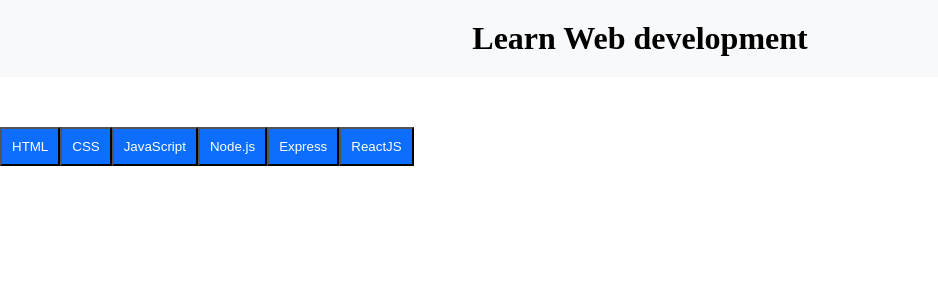
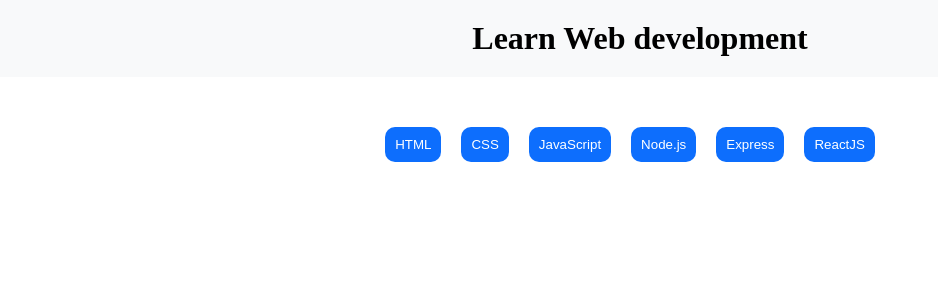
Before and after one commit to AndreaRispoli97/react-use-state, a React (Vite) app: page / in a window 1280 px wide. Shown: the top 300 px of the page, without its empty margins (0-938 px from the left). Built offline with nearby package versions, Linux system fonts and the light colour scheme.

Commit message:
feat: update README with exercise instructions and restructure Main component layout

```diff
--- a/src/component/Main.jsx
+++ b/src/component/Main.jsx
@@ -4,8 +4,10 @@
 function Main() {
 
     return (
-        <div className="button-container">
-            <CardFaq languages={languages} />
+        <div className="container">
+            <div className="button">
+                <CardFaq languages={languages} />
+            </div>
         </div>
     )
 }
--- a/src/index.css
+++ b/src/index.css
@@ -14,13 +14,21 @@
 
 /* Main */
 
+.container {
+  display: flex;
+  justify-content: center;
+}
+
 .btn {
   background-color: #0d6efd;
+  border: #0d6efd;
   color: white;
   padding: 10px;
+  border-radius: 10px;
+  margin-right: 20px;
 }
 
-.button-container {
+.button {
 
   padding-top: 50px;
 
```
Also changed, not shown: 1 other file (tests, documents, lock files or other folders).
